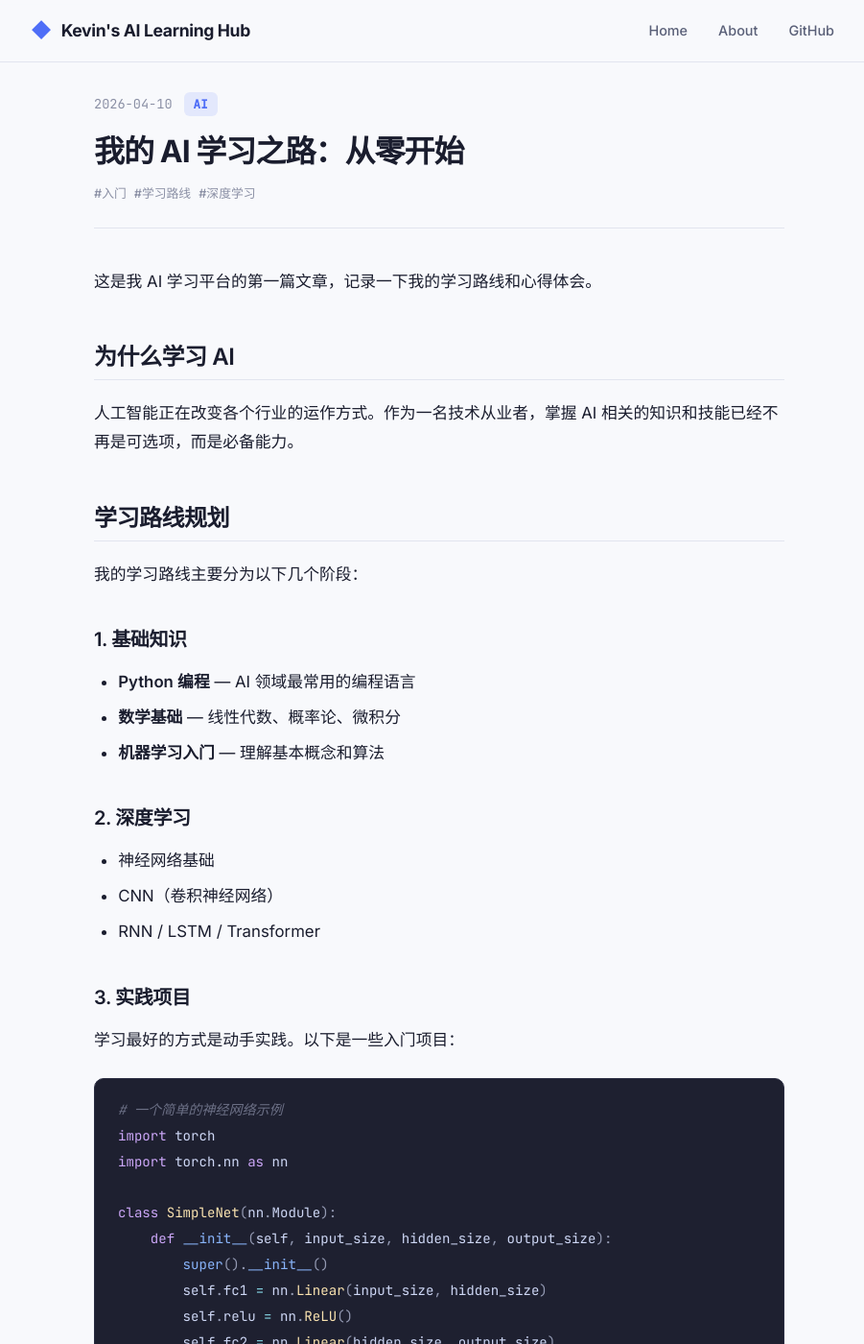
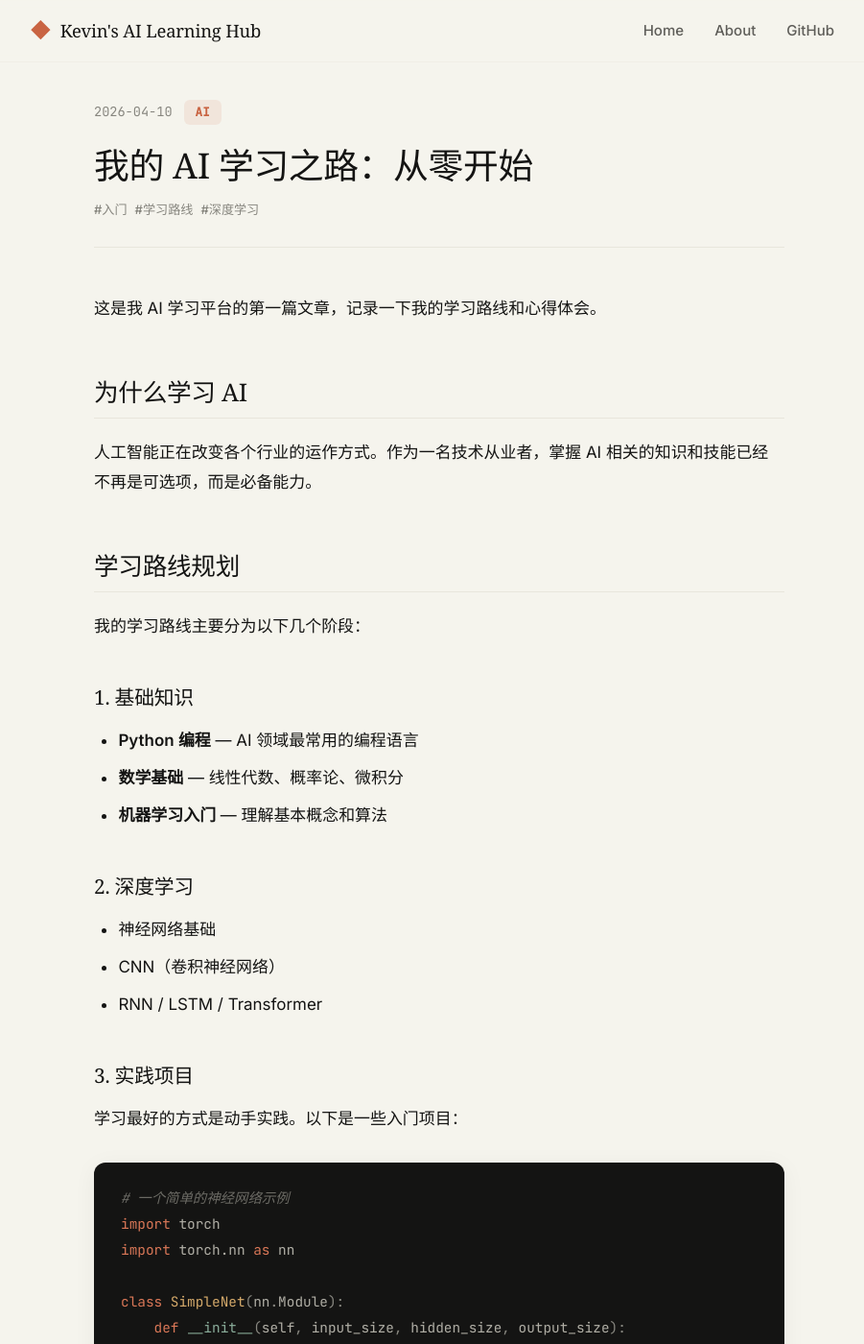
Before and after one commit to kevin06nju/kevin06nju.github.io, a Jekyll site: the page built from _posts/2026-04-10-getting-started-with-ai-learning.md, in a window 1280 px wide and 1400 px high. Shown: the whole window at 96% size, without its empty margins (182-1083 px from the left). Built offline with Jekyll 4.4.1, drawn with Linux system fonts in a browser that asks for light colours.

Commit message:
Redesign with Claude/Anthropic warm editorial style
Parchment canvas (#f5f4ed), terracotta accent (#c96442), serif headings (Georgia), warm-toned neutrals throughout, ring-based shadows, generous spacing with editorial rhythm.

Co-Authored-By: Claude Opus 4.6 (1M context) <noreply@anthropic.com>

```diff
--- a/assets/css/main.css
+++ b/assets/css/main.css
@@ -1,5 +1,7 @@
 /* ========================================
-   Kevin's AI Learning Hub - Light Tech Theme
+   Kevin's AI Learning Hub
+   Inspired by Claude (Anthropic) Design System
+   Warm terracotta accent, clean editorial layout
    ======================================== */
 
 /* --- Reset & Base --- */
@@ -10,27 +12,43 @@
 }
 
 :root {
-  --bg-primary: #f8f9fc;
-  --bg-secondary: #f0f2f8;
-  --bg-card: #ffffff;
-  --bg-card-hover: #ffffff;
-  --border-color: #e2e5ef;
-  --border-hover: #c0c6d9;
-  --text-primary: #1a1d2e;
-  --text-secondary: #5a6078;
-  --text-muted: #8b90a5;
-  --accent: #4f6ef7;
-  --accent-light: #4f6ef710;
-  --accent-medium: #4f6ef720;
-  --accent-hover: #3b57d9;
-  --code-bg: #f0f2f8;
-  --code-border: #e2e5ef;
+  /* Primary */
+  --near-black: #141413;
+  --terracotta: #c96442;
+  --coral: #d97757;
+
+  /* Surfaces */
+  --parchment: #f5f4ed;
+  --ivory: #faf9f5;
+  --warm-sand: #e8e6dc;
+  --dark-surface: #30302e;
+
+  /* Text */
+  --text-primary: #141413;
+  --text-secondary: #5e5d59;
+  --text-tertiary: #87867f;
+  --text-dark-warm: #3d3d3a;
+  --charcoal-warm: #4d4c48;
+  --warm-silver: #b0aea5;
+
+  /* Borders */
+  --border-cream: #f0eee6;
+  --border-warm: #e8e6dc;
+  --border-dark: #30302e;
+
+  /* Rings & Shadows */
+  --ring-warm: #d1cfc5;
+  --ring-deep: #c2c0b6;
+  --shadow-whisper: rgba(0, 0, 0, 0.05) 0px 4px 24px;
+
+  /* Layout */
   --max-width: 900px;
   --header-height: 64px;
-  --shadow-sm: 0 1px 3px rgba(0, 0, 0, 0.04), 0 1px 2px rgba(0, 0, 0, 0.02);
-  --shadow-md: 0 4px 16px rgba(0, 0, 0, 0.06), 0 2px 6px rgba(0, 0, 0, 0.03);
-  --shadow-lg: 0 8px 30px rgba(79, 110, 247, 0.10), 0 4px 12px rgba(0, 0, 0, 0.04);
-  --radius: 12px;
+
+  /* Fonts */
+  --font-serif: Georgia, 'Times New Roman', serif;
+  --font-sans: 'Inter', -apple-system, BlinkMacSystemFont, 'Segoe UI', system-ui, sans-serif;
+  --font-mono: 'JetBrains Mono', 'Fira Code', 'Consolas', monospace;
 }
 
 html {
@@ -39,23 +57,23 @@ html {
 }
 
 body {
-  font-family: 'Inter', -apple-system, BlinkMacSystemFont, 'Segoe UI', system-ui, sans-serif;
-  background: var(--bg-primary);
+  font-family: var(--font-sans);
+  background: var(--parchment);
   color: var(--text-primary);
-  line-height: 1.7;
+  line-height: 1.6;
   min-height: 100vh;
   -webkit-font-smoothing: antialiased;
   -moz-osx-font-smoothing: grayscale;
 }
 
 a {
-  color: var(--accent);
+  color: var(--terracotta);
   text-decoration: none;
   transition: color 0.2s;
 }
 
 a:hover {
-  color: var(--accent-hover);
+  color: var(--coral);
 }
 
 img {
@@ -70,10 +88,10 @@ img {
   left: 0;
   right: 0;
   z-index: 100;
-  background: rgba(248, 249, 252, 0.88);
+  background: rgba(245, 244, 237, 0.9);
   backdrop-filter: blur(16px);
   -webkit-backdrop-filter: blur(16px);
-  border-bottom: 1px solid var(--border-color);
+  border-bottom: 1px solid var(--border-cream);
 }
 
 .nav-container {
@@ -90,18 +108,19 @@ img {
   display: flex;
   align-items: center;
   gap: 10px;
-  color: var(--text-primary);
-  font-weight: 700;
-  font-size: 1.1rem;
-  letter-spacing: -0.02em;
+  color: var(--near-black);
+  font-family: var(--font-serif);
+  font-weight: 500;
+  font-size: 1.15rem;
+  letter-spacing: -0.01em;
 }
 
 .site-logo:hover {
-  color: var(--text-primary);
+  color: var(--near-black);
 }
 
 .logo-icon {
-  color: var(--accent);
+  color: var(--terracotta);
   font-size: 1.3rem;
 }
 
@@ -115,52 +134,50 @@ img {
   color: var(--text-secondary);
   padding: 6px 14px;
   border-radius: 8px;
-  font-size: 0.9rem;
+  font-size: 0.94rem;
   font-weight: 500;
   transition: all 0.2s;
 }
 
 .nav-link:hover {
   color: var(--text-primary);
-  background: var(--bg-secondary);
+  background: var(--border-cream);
 }
 
 .nav-link.active {
-  color: var(--accent);
-  background: var(--accent-light);
+  color: var(--terracotta);
+  background: rgba(201, 100, 66, 0.08);
 }
 
 /* --- Main Content --- */
 .site-main {
   max-width: var(--max-width);
   margin: 0 auto;
-  padding: calc(var(--header-height) + 32px) 24px 64px;
+  padding: calc(var(--header-height) + 40px) 24px 80px;
 }
 
 /* --- Hero Section --- */
 .hero {
   text-align: center;
-  padding: 56px 0 60px;
+  padding: 56px 0 64px;
 }
 
 .hero-title {
-  font-size: 2.6rem;
-  font-weight: 700;
-  letter-spacing: -0.03em;
-  line-height: 1.2;
-  margin-bottom: 16px;
-  background: linear-gradient(135deg, var(--text-primary) 30%, var(--accent) 100%);
-  -webkit-background-clip: text;
-  -webkit-text-fill-color: transparent;
-  background-clip: text;
+  font-family: var(--font-serif);
+  font-size: 2.8rem;
+  font-weight: 500;
+  letter-spacing: -0.01em;
+  line-height: 1.15;
+  margin-bottom: 20px;
+  color: var(--near-black);
 }
 
 .hero-subtitle {
   font-size: 1.15rem;
   color: var(--text-secondary);
-  max-width: 560px;
+  max-width: 520px;
   margin: 0 auto;
-  line-height: 1.7;
+  line-height: 1.6;
 }
 
 /* --- Post List (Cards) --- */
@@ -172,18 +189,17 @@ img {
 
 .post-card {
   display: block;
-  background: var(--bg-card);
-  border: 1px solid var(--border-color);
-  border-radius: var(--radius);
-  padding: 24px 28px;
+  background: var(--ivory);
+  border: 1px solid var(--border-cream);
+  border-radius: 12px;
+  padding: 28px 32px;
   transition: all 0.25s ease;
   color: var(--text-primary);
-  box-shadow: var(--shadow-sm);
 }
 
 .post-card:hover {
-  border-color: var(--border-hover);
-  box-shadow: var(--shadow-lg);
+  box-shadow: var(--shadow-whisper);
+  border-color: var(--border-warm);
   transform: translateY(-2px);
   color: var(--text-primary);
 }
@@ -192,26 +208,28 @@ img {
   display: flex;
   align-items: center;
   gap: 12px;
-  margin-bottom: 10px;
+  margin-bottom: 12px;
   font-size: 0.85rem;
 }
 
 .post-card-date {
-  color: var(--text-muted);
-  font-family: 'JetBrains Mono', monospace;
+  color: var(--text-tertiary);
+  font-family: var(--font-mono);
   font-size: 0.8rem;
 }
 
 .post-card-title {
-  font-size: 1.3rem;
-  font-weight: 600;
-  letter-spacing: -0.02em;
-  margin-bottom: 8px;
-  line-height: 1.4;
+  font-family: var(--font-serif);
+  font-size: 1.5rem;
+  font-weight: 500;
+  letter-spacing: -0.01em;
+  margin-bottom: 10px;
+  line-height: 1.3;
+  color: var(--near-black);
 }
 
 .post-card:hover .post-card-title {
-  color: var(--accent);
+  color: var(--terracotta);
 }
 
 .post-card-excerpt {
@@ -227,16 +245,16 @@ img {
 .post-card-tags {
   display: flex;
   flex-wrap: wrap;
-  gap: 6px;
-  margin-top: 12px;
+  gap: 8px;
+  margin-top: 14px;
 }
 
 /* --- Tags & Categories --- */
 .category-tag {
   display: inline-block;
-  background: var(--accent-medium);
-  color: var(--accent);
-  padding: 2px 10px;
+  background: rgba(201, 100, 66, 0.1);
+  color: var(--terracotta);
+  padding: 3px 12px;
   border-radius: 6px;
   font-size: 0.78rem;
   font-weight: 600;
@@ -245,8 +263,8 @@ img {
 
 .tag {
   display: inline-block;
-  color: var(--text-muted);
-  font-size: 0.8rem;
+  color: var(--text-tertiary);
+  font-size: 0.82rem;
   font-weight: 500;
 }
 
@@ -257,27 +275,29 @@ img {
 }
 
 .post-header {
-  margin-bottom: 40px;
-  padding-bottom: 24px;
-  border-bottom: 1px solid var(--border-color);
+  margin-bottom: 48px;
+  padding-bottom: 28px;
+  border-bottom: 1px solid var(--border-warm);
 }
 
 .post-meta {
   display: flex;
   align-items: center;
   gap: 12px;
-  margin-bottom: 16px;
+  margin-bottom: 20px;
   font-size: 0.85rem;
-  color: var(--text-muted);
-  font-family: 'JetBrains Mono', monospace;
+  color: var(--text-tertiary);
+  font-family: var(--font-mono);
 }
 
 .post-title {
-  font-size: 2rem;
-  font-weight: 700;
-  letter-spacing: -0.03em;
-  line-height: 1.3;
-  margin-bottom: 12px;
+  font-family: var(--font-serif);
+  font-size: 2.3rem;
+  font-weight: 500;
+  letter-spacing: -0.01em;
+  line-height: 1.2;
+  margin-bottom: 14px;
+  color: var(--near-black);
 }
 
 .post-tags {
@@ -288,8 +308,9 @@ img {
 
 /* --- Post Content (Markdown Rendered) --- */
 .post-content {
-  font-size: 1.05rem;
+  font-size: 1.06rem;
   line-height: 1.8;
+  color: var(--text-primary);
 }
 
 .post-content h1,
@@ -298,40 +319,46 @@ img {
 .post-content h4,
 .post-content h5,
 .post-content h6 {
-  font-weight: 600;
-  letter-spacing: -0.02em;
-  margin-top: 2em;
+  font-family: var(--font-serif);
+  font-weight: 500;
+  letter-spacing: -0.01em;
+  margin-top: 2.2em;
   margin-bottom: 0.8em;
-  line-height: 1.3;
-  color: var(--text-primary);
+  line-height: 1.25;
+  color: var(--near-black);
 }
 
-.post-content h1 { font-size: 1.8rem; }
-.post-content h2 { font-size: 1.5rem; border-bottom: 1px solid var(--border-color); padding-bottom: 8px; }
-.post-content h3 { font-size: 1.25rem; }
+.post-content h1 { font-size: 2rem; }
+.post-content h2 {
+  font-size: 1.6rem;
+  padding-bottom: 10px;
+  border-bottom: 1px solid var(--border-warm);
+}
+.post-content h3 { font-size: 1.3rem; }
 .post-content h4 { font-size: 1.1rem; }
 
 .post-content p {
-  margin-bottom: 1.2em;
+  margin-bottom: 1.3em;
 }
 
 .post-content ul,
 .post-content ol {
-  margin-bottom: 1.2em;
+  margin-bottom: 1.3em;
   padding-left: 1.5em;
 }
 
 .post-content li {
-  margin-bottom: 0.4em;
+  margin-bottom: 0.5em;
 }
 
 .post-content blockquote {
-  border-left: 3px solid var(--accent);
-  background: var(--bg-secondary);
-  padding: 16px 20px;
+  border-left: 3px solid var(--terracotta);
+  background: var(--ivory);
+  padding: 18px 24px;
   margin: 1.5em 0;
   border-radius: 0 8px 8px 0;
   color: var(--text-secondary);
+  font-style: italic;
 }
 
 .post-content blockquote p:last-child {
@@ -339,7 +366,7 @@ img {
 }
 
 .post-content strong {
-  color: var(--text-primary);
+  color: var(--near-black);
   font-weight: 600;
 }
 
@@ -349,8 +376,8 @@ img {
 
 .post-content hr {
   border: none;
-  border-top: 1px solid var(--border-color);
-  margin: 2em 0;
+  border-top: 1px solid var(--border-warm);
+  margin: 2.5em 0;
 }
 
 .post-content table {
@@ -362,72 +389,73 @@ img {
 
 .post-content th,
 .post-content td {
-  border: 1px solid var(--border-color);
+  border: 1px solid var(--border-warm);
   padding: 10px 14px;
   text-align: left;
 }
 
 .post-content th {
-  background: var(--bg-secondary);
+  background: var(--warm-sand);
   font-weight: 600;
+  color: var(--charcoal-warm);
 }
 
 .post-content tr:nth-child(even) {
-  background: var(--bg-secondary);
+  background: var(--ivory);
 }
 
 /* --- Code --- */
 .post-content code {
-  font-family: 'JetBrains Mono', 'Fira Code', monospace;
+  font-family: var(--font-mono);
   font-size: 0.88em;
-  background: var(--code-bg);
-  border: 1px solid var(--code-border);
-  padding: 2px 6px;
+  background: var(--warm-sand);
+  padding: 2px 7px;
   border-radius: 4px;
-  color: #d63384;
+  color: var(--terracotta);
+  box-shadow: var(--ring-warm) 0px 0px 0px 1px;
 }
 
 .post-content pre {
-  background: #1e2030;
-  border: 1px solid #2a2d42;
-  border-radius: 10px;
-  padding: 20px 24px;
-  margin: 1.5em 0;
+  background: var(--near-black);
+  border-radius: 12px;
+  padding: 24px 28px;
+  margin: 1.8em 0;
   overflow-x: auto;
   line-height: 1.6;
+  box-shadow: var(--shadow-whisper);
 }
 
 .post-content pre code {
   background: none;
-  border: none;
   padding: 0;
-  font-size: 0.88rem;
-  color: #cdd6f4;
+  font-size: 0.9rem;
+  color: var(--warm-silver);
+  box-shadow: none;
 }
 
-/* --- Rouge Syntax Highlighting (Dark code blocks in light theme) --- */
-.highlight .c, .highlight .cm, .highlight .c1, .highlight .cs { color: #6c7086; font-style: italic; }
-.highlight .k, .highlight .kd, .highlight .kn, .highlight .kp, .highlight .kr, .highlight .kt { color: #cba6f7; }
-.highlight .s, .highlight .sb, .highlight .sc, .highlight .sd, .highlight .s2, .highlight .sh, .highlight .s1 { color: #a6e3a1; }
-.highlight .na { color: #f9e2af; }
-.highlight .nb { color: #89dceb; }
-.highlight .nc { color: #f9e2af; }
-.highlight .nf, .highlight .fm { color: #89b4fa; }
-.highlight .ni { color: #fab387; }
-.highlight .nn { color: #f9e2af; }
-.highlight .no { color: #fab387; }
-.highlight .nt { color: #f38ba8; }
-.highlight .nv, .highlight .vi, .highlight .vg, .highlight .vc { color: #f38ba8; }
-.highlight .o, .highlight .ow { color: #89dceb; }
-.highlight .m, .highlight .mf, .highlight .mh, .highlight .mi, .highlight .mo { color: #fab387; }
-.highlight .p { color: #9399b2; }
-.highlight .err { color: #f38ba8; }
+/* --- Rouge Syntax Highlighting (Warm Dark) --- */
+.highlight .c, .highlight .cm, .highlight .c1, .highlight .cs { color: #6c6b65; font-style: italic; }
+.highlight .k, .highlight .kd, .highlight .kn, .highlight .kp, .highlight .kr, .highlight .kt { color: #d97757; }
+.highlight .s, .highlight .sb, .highlight .sc, .highlight .sd, .highlight .s2, .highlight .sh, .highlight .s1 { color: #a8b57d; }
+.highlight .na { color: #d4a96a; }
+.highlight .nb { color: #8aad9a; }
+.highlight .nc { color: #d4a96a; }
+.highlight .nf, .highlight .fm { color: #8aad9a; }
+.highlight .ni { color: #c9a06a; }
+.highlight .nn { color: #d4a96a; }
+.highlight .no { color: #c9a06a; }
+.highlight .nt { color: #c96442; }
+.highlight .nv, .highlight .vi, .highlight .vg, .highlight .vc { color: #d97757; }
+.highlight .o, .highlight .ow { color: #8aad9a; }
+.highlight .m, .highlight .mf, .highlight .mh, .highlight .mi, .highlight .mo { color: #c9a06a; }
+.highlight .p { color: #87867f; }
+.highlight .err { color: #b53333; }
 
 /* --- Post Footer --- */
 .post-footer {
-  margin-top: 48px;
-  padding-top: 24px;
-  border-top: 1px solid var(--border-color);
+  margin-top: 56px;
+  padding-top: 28px;
+  border-top: 1px solid var(--border-warm);
 }
 
 .back-link {
@@ -435,29 +463,31 @@ img {
   align-items: center;
   gap: 6px;
   color: var(--text-secondary);
-  font-size: 0.9rem;
+  font-size: 0.94rem;
   font-weight: 500;
   padding: 8px 16px;
   border-radius: 8px;
+  background: var(--warm-sand);
+  box-shadow: var(--ring-warm) 0px 0px 0px 1px;
   transition: all 0.2s;
 }
 
 .back-link:hover {
-  color: var(--accent);
-  background: var(--accent-light);
+  color: var(--near-black);
+  box-shadow: var(--ring-deep) 0px 0px 0px 1px;
 }
 
 /* --- Site Footer --- */
 .site-footer {
-  border-top: 1px solid var(--border-color);
-  padding: 32px 24px;
+  border-top: 1px solid var(--border-cream);
+  padding: 36px 24px;
   text-align: center;
 }
 
 .footer-container {
   max-width: var(--max-width);
   margin: 0 auto;
-  color: var(--text-muted);
+  color: var(--text-tertiary);
   font-size: 0.85rem;
 }
 
@@ -468,10 +498,12 @@ img {
 }
 
 .page-content h1 {
-  font-size: 2rem;
-  font-weight: 700;
-  letter-spacing: -0.03em;
-  margin-bottom: 24px;
+  font-family: var(--font-serif);
+  font-size: 2.3rem;
+  font-weight: 500;
+  letter-spacing: -0.01em;
+  margin-bottom: 28px;
+  color: var(--near-black);
 }
 
 /* --- Pagination --- */
@@ -480,48 +512,50 @@ img {
   justify-content: center;
   align-items: center;
   gap: 16px;
-  margin-top: 48px;
-  padding-top: 24px;
-  border-top: 1px solid var(--border-color);
+  margin-top: 56px;
+  padding-top: 28px;
+  border-top: 1px solid var(--border-warm);
 }
 
 .pagination a {
-  color: var(--text-secondary);
+  color: var(--charcoal-warm);
   padding: 8px 16px;
   border-radius: 8px;
-  font-size: 0.9rem;
+  font-size: 0.94rem;
   font-weight: 500;
-  border: 1px solid var(--border-color);
+  background: var(--warm-sand);
+  box-shadow: var(--ring-warm) 0px 0px 0px 1px;
   transition: all 0.2s;
 }
 
 .pagination a:hover {
-  color: var(--accent);
-  border-color: var(--accent);
-  background: var(--accent-light);
+  color: var(--near-black);
+  box-shadow: var(--ring-deep) 0px 0px 0px 1px;
 }
 
 .pagination .page-number {
-  color: var(--text-muted);
+  color: var(--text-tertiary);
   font-size: 0.85rem;
-  font-family: 'JetBrains Mono', monospace;
+  font-family: var(--font-mono);
 }
 
 /* --- Empty State --- */
 .empty-state {
   text-align: center;
-  padding: 64px 24px;
-  color: var(--text-muted);
+  padding: 80px 24px;
+  color: var(--text-tertiary);
 }
 
 .empty-state p {
-  font-size: 1.1rem;
+  font-family: var(--font-serif);
+  font-size: 1.2rem;
+  font-style: italic;
 }
 
 /* --- Responsive --- */
 @media (max-width: 768px) {
   .hero-title {
-    font-size: 1.8rem;
+    font-size: 2rem;
   }
 
   .hero-subtitle {
@@ -529,15 +563,15 @@ img {
   }
 
   .post-card {
-    padding: 20px;
+    padding: 22px 24px;
   }
 
   .post-card-title {
-    font-size: 1.15rem;
+    font-size: 1.25rem;
   }
 
   .post-title {
-    font-size: 1.6rem;
+    font-size: 1.8rem;
   }
 
   .post-content {
@@ -545,8 +579,8 @@ img {
   }
 
   .post-content pre {
-    padding: 16px;
-    border-radius: 8px;
+    padding: 18px 20px;
+    border-radius: 10px;
   }
 }
 
@@ -561,7 +595,7 @@ img {
   }
 
   .hero-title {
-    font-size: 1.5rem;
+    font-size: 1.6rem;
   }
 
   .nav-link {
```
